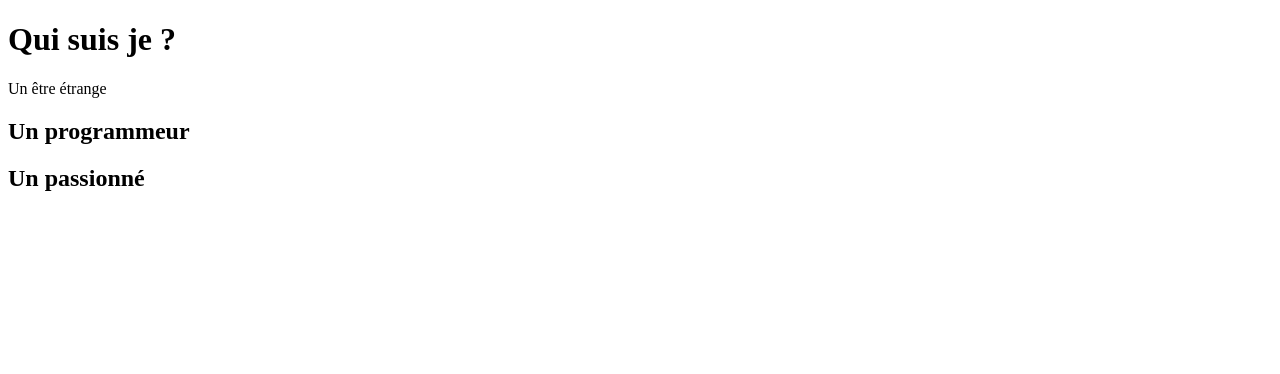
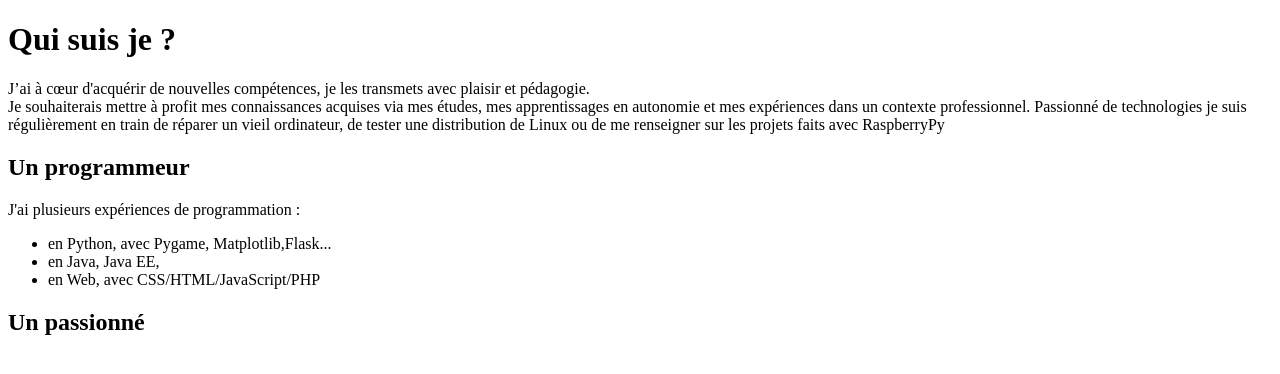
Before and after one commit to Altior1/Jeux-de-la-vie-propre, a plain HTML site: page index.html in a window 1280 px wide. Drawn offline with Linux system fonts and the light colour scheme.

Commit message:
ajoute la liste des languages

```diff
--- a/index.html
+++ b/index.html
@@ -7,8 +7,16 @@
 </head>
 <body>
     <h1>Qui suis je ?</h1>
-    <p>Un être étrange </p>
+    <p>J’ai à cœur d'acquérir de nouvelles compétences, je les transmets avec plaisir et pédagogie. <br>
+    Je souhaiterais mettre à profit mes connaissances acquises via mes études, mes apprentissages en autonomie et mes expériences dans un contexte professionnel. Passionné de technologies je suis régulièrement en train de réparer un vieil ordinateur, de tester une distribution de Linux ou de me renseigner sur les projets faits avec RaspberryPy </p>
     <h2>Un programmeur</h2>
+    <p>J'ai plusieurs expériences de programmation :
+    </p>
+    <ul>
+        <li>en Python, avec Pygame, Matplotlib,Flask...</li>
+        <li>en Java, Java EE, </li>
+        <li>en Web, avec CSS/HTML/JavaScript/PHP</li>
+    </ul>
     <h2>Un passionné</h2>
 </body>
 </html>
```
